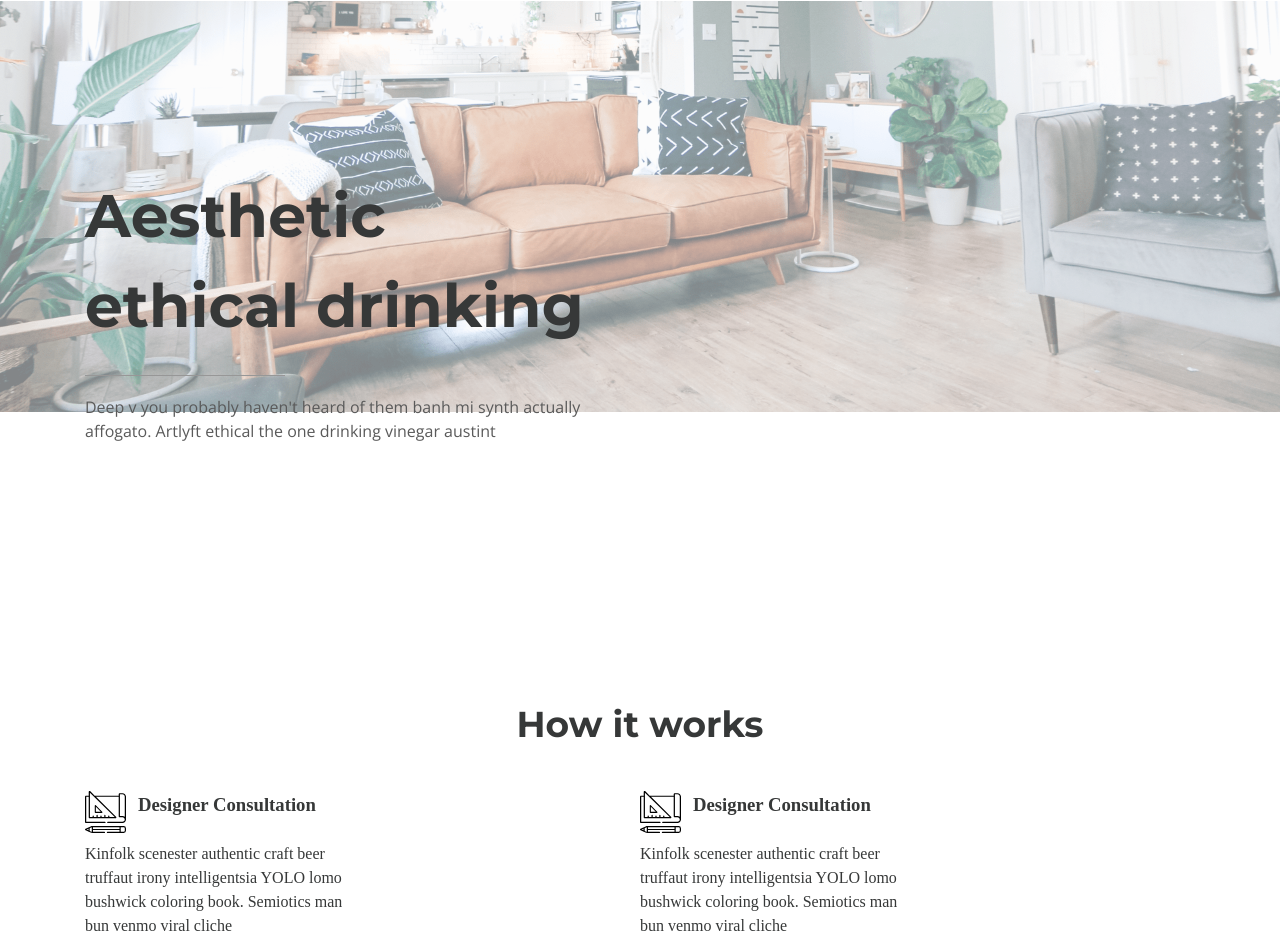
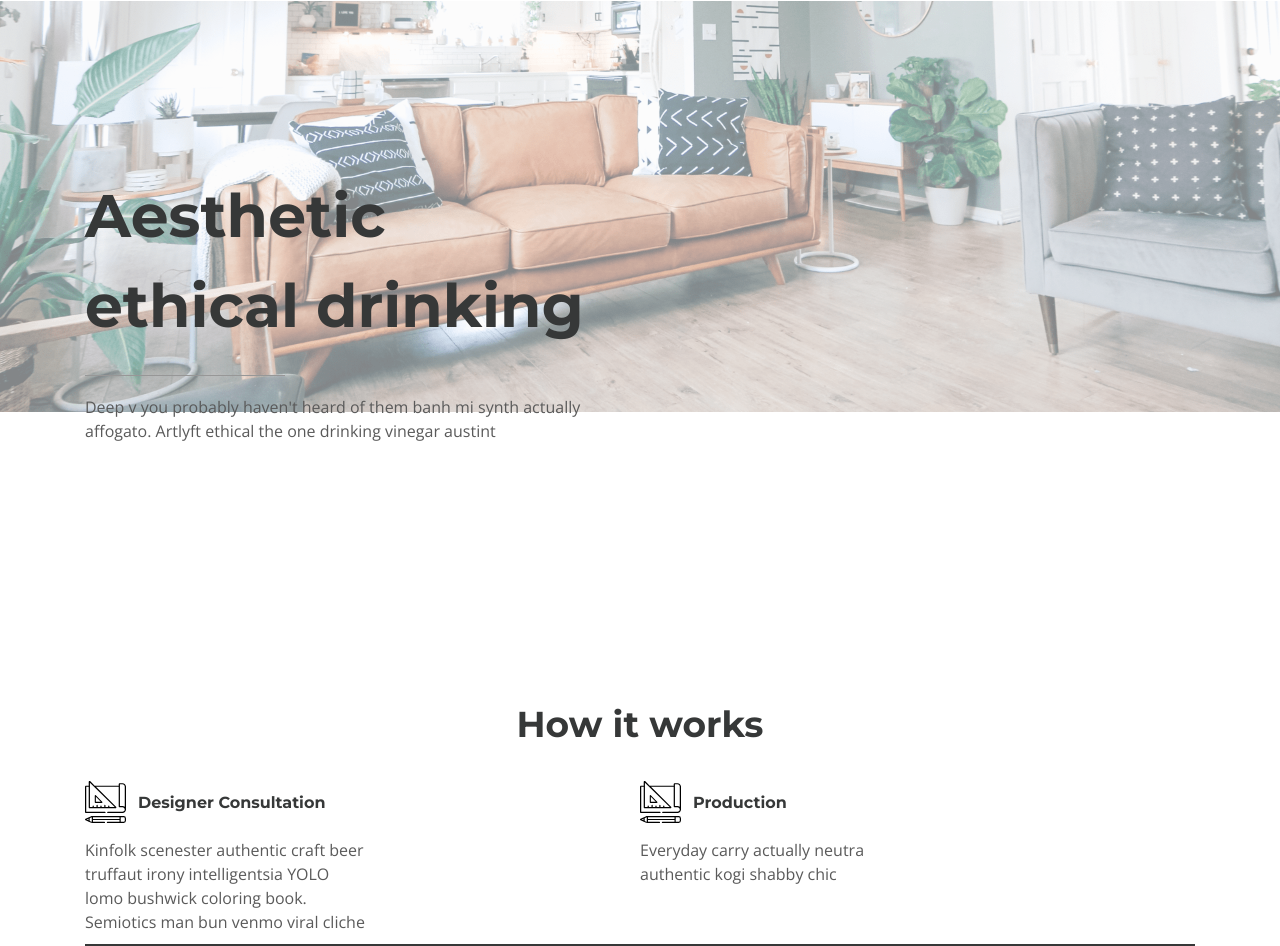
Before and after one commit to JohnnySench/MyProject1, a website: page src/index.html in a window 1280 px wide. Shown: the part 1620-2566 px from the top of the page. Drawn offline with nearby package versions, Linux system fonts and the light colour scheme; files that its build step writes are made by us from their sources; files whose address does not match are found by name.

Commit message:
Testing desktop changes

```diff
--- a/src/assets/scss/blocks/timeline.scss
+++ b/src/assets/scss/blocks/timeline.scss
@@ -4,9 +4,12 @@
 .timeline__up {
     display: flex;
     justify-content: space-between;
+    padding-bottom: 1rem;
+    border-bottom: 2px solid $text;
 }
 .timeline__up-item {
     padding-right: 27rem;
+    width: 50%;
 }
 .timeline__header {
     padding-left: 5.3rem;
@@ -16,5 +19,15 @@
 .timeline__icon {
     position: absolute;
     left: 0;
-    top: 0;
+    top: -1rem;
 }
+.timeline__title {
+    color: $text;
+    font-size: 1.6rem;
+    font-family: $ffMont;
+}
+.timeline__text {
+    font-size: 1.6rem;
+    font-family: $ffOpenSans;
+    color: $medText;
+}
--- a/src/index.html
+++ b/src/index.html
@@ -112,12 +112,10 @@ title: Jenya | Home
                     <div class="timeline__up-item">
                         <div class="timeline__header">
                             <img class="timeline__icon" src="assets/images/timeline-icon/graphictool.svg" alt="">
-                            <h3 class="timeline__title">Designer Consultation</h3>
+                            <h3 class="timeline__title">Production</h3>
                         </div>
                         <div class="timeline__text">
-                            <p>Kinfolk scenester authentic craft beer truffaut irony intelligentsia YOLO
-                                lomo bushwick coloring book. Semiotics man bun venmo viral cliche
-                            </p>
+                            <p>Everyday carry actually neutra authentic kogi shabby chic</p>
                         </div>
                     </div>
                 </div>
```
Also changed, not shown: dist/assets/css/reset.min.css, dist/assets/css/style.min.css, dist/index.html.
